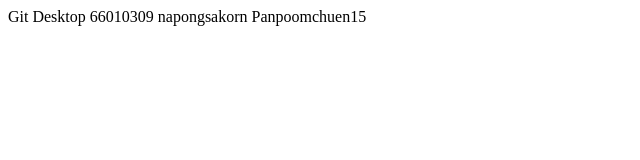
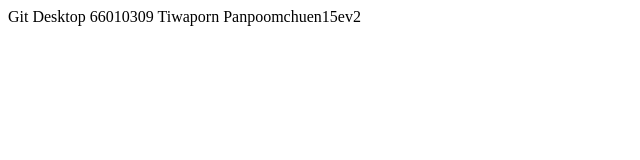
Before and after one commit to tiwaporn15/git101toon, a plain HTML site: page index.html in a window 1280 px wide. Shown: the full height of the page, 0-640 px from the left. Drawn offline with Linux system fonts and the light colour scheme.

Commit message:
Update index.html

```diff
--- a/index.html
+++ b/index.html
@@ -6,6 +6,6 @@
     <title>Document</title>
 </head>
 <body>
-    Git Desktop 66010309 napongsakorn Panpoomchuen15
+    Git Desktop 66010309 Tiwaporn Panpoomchuen15ev2
 </body>
 </html>
```
